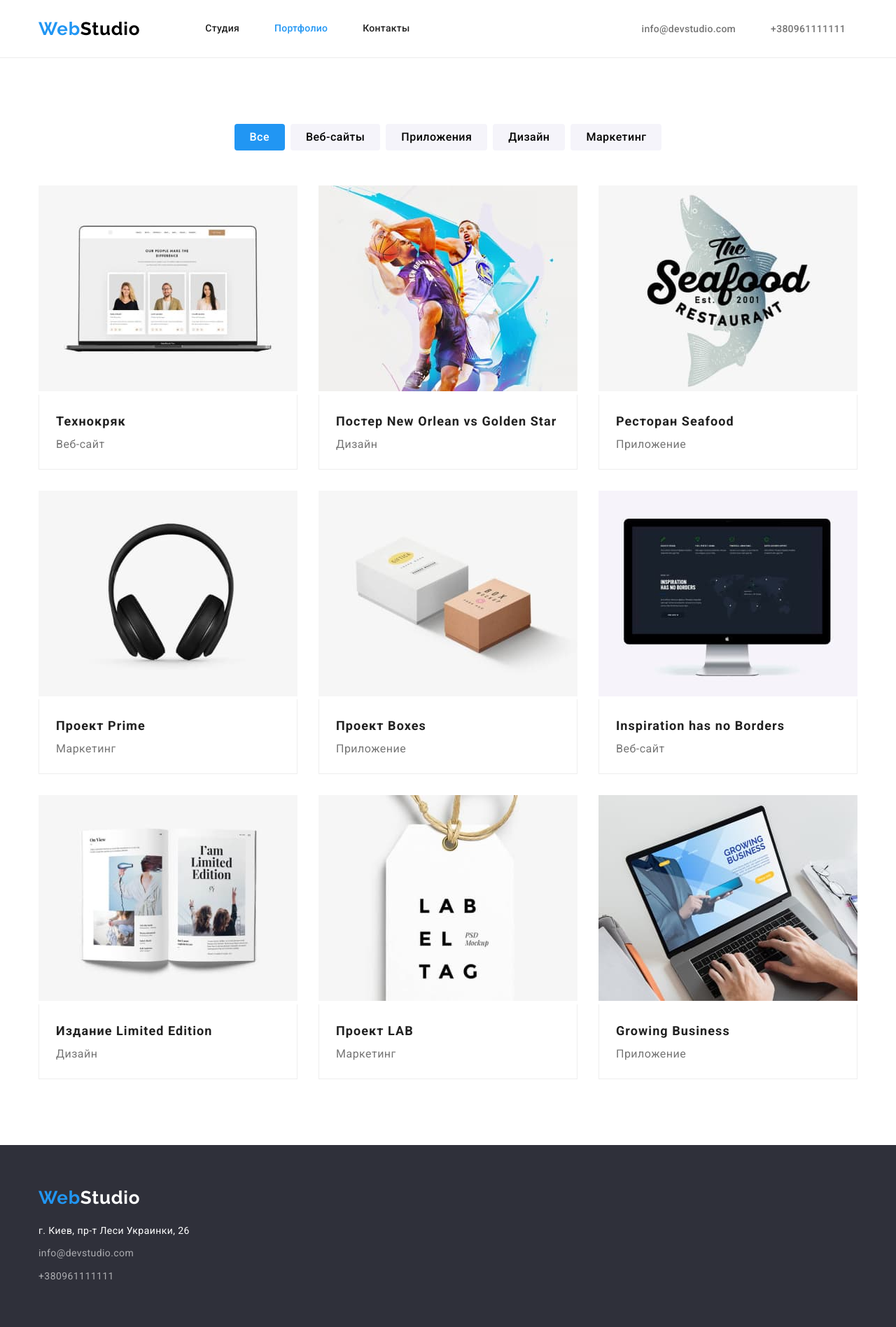
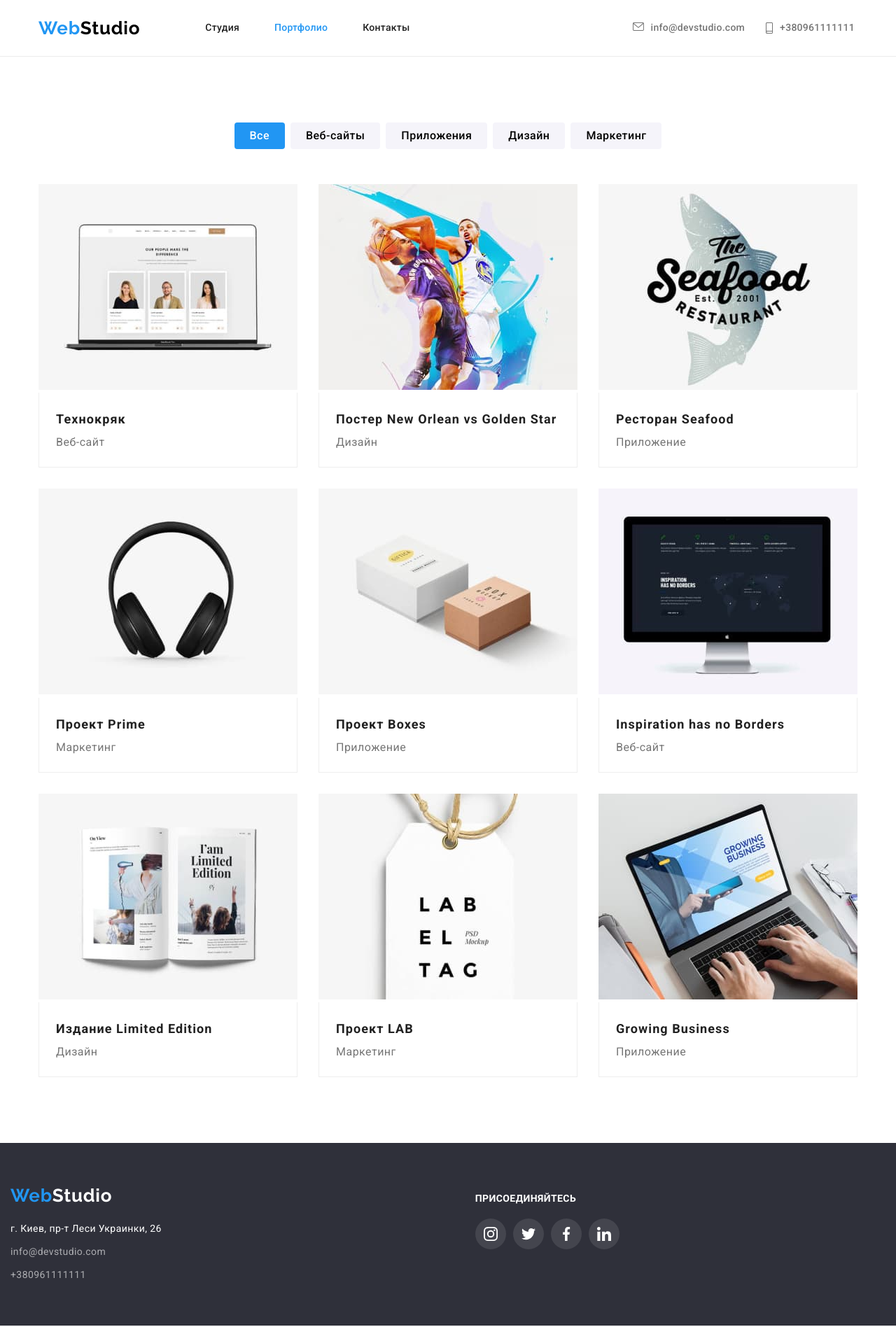
Before and after one commit to Katenver/goit-markup-hw-04, a plain HTML site: page portfolio.html in a window 1280 px wide. Shown: the whole page at 70% size. Drawn offline with nearby package versions, Linux system fonts and the light colour scheme.

Commit message:
14-45 22.07

```diff
--- a/css/styles.css
+++ b/css/styles.css
@@ -106,10 +106,11 @@ p {
 .header-contacts {
   display: flex;
   padding-left: 0px;
-  gap: 50px;
+  gap: 30px;
   padding-top: 32px;
   padding-bottom: 32px;
   margin: 0px;
+  align-items: center;
 }
 
 .header-phone {
@@ -117,7 +118,7 @@ p {
 }
 
 .header-mail {
-  margin-left: 331px;
+  margin-left: 318px;
 }
 
 .header-mail,
@@ -129,16 +130,37 @@ p {
   letter-spacing: 0.02em;
   color: var(--txt-cl);
 }
+.header-mail{
+  display: flex;
+  gap: 10px;
+}
+.header-phone{
+  display: flex;
+    gap: 10px;
+}
+.header-mail-icon,
+.header-phone-icon{
+  fill: #757575;
+}
 
 .nav-current-link {
   color: var(--accent-txt);
 }
 
+.mail-link:focus,
 .mail-link:hover,
-.mail-link:focus,
-.phone-link:focus,
-.phone-link:hover {
+.phone-link:hover,
+.phone-link:focus{
   color: var(--accent-txt);
+}
+
+.mail-link:focus .header-mail-icon,
+.mail-link:hover .header-mail-icon {
+  fill: var(--accent-txt);
+}
+.phone-link:hover .header-phone-icon,
+.phone-link:focus .header-phone-icon {
+  fill: var(--accent-txt);
 }
 
 .hero {
@@ -268,6 +290,7 @@ p {
 
 .team-item {
   flex-basis: calc((100% - 90px) / 4);
+  box-shadow: 1px 0px 2px rgba(0, 0, 0, 0.2), 1px 0px 1px rgba(0, 0, 0, 0.14), 3px 0px 1px rgba(0, 0, 0, 0.12);
 }
 
 .team-content {
@@ -275,8 +298,7 @@ p {
   background-color: var(--btn-txt-cl);
   padding-top: 30px;
   padding-bottom: 30px;
-  box-shadow: 0px 1px 3px rgba(0, 0, 0, 0.12), 0px 1px 1px rgba(0, 0, 0, 0.14),
-    0px 2px 1px rgba(0, 0, 0, 0.2);
+
   border-radius: 0px 0px 4px 4px;
 }
 
@@ -328,14 +350,14 @@ p {
 }
 .team-socials-link:hover,
 .team-socials-link:focus {
-  background-color: #2196F3;
+  background-color: var(--accent-txt);
 
 }
 .team-socials-icon{
   fill: #AFB1B8;
 }
 .team-socials-link:hover .team-socials-icon{
-  fill: #ffffff;
+  fill: var(--btn-txt-cl);
 
 }
 .clients-section{
@@ -362,7 +384,7 @@ p {
 }
 .clients-link:hover,
 .clients-link:focus {
-border-color: #2196F3;
+border-color: var(--accent-txt);
 }
 .client-icon {
   fill:#AFB1B8;
@@ -371,7 +393,7 @@ border-color: #2196F3;
 
 .client-icon:hover,
 .client-icon:focus{
-  fill: #2196F3;
+  fill: var(--accent-txt);
 }
 
 
@@ -456,7 +478,7 @@ border-color: #2196F3;
 }
 .footer-socials-link:hover,
 .footer-socials-link:focus{
-  background-color: #2196F3;
+  background-color: var(--accent-txt);
 }
 .footer-socials-icon{
   fill:var(--btn-txt-cl)
@@ -511,9 +533,21 @@ border-color: #2196F3;
 
 .project-item {
   flex-basis: calc((100% - 60px) / 3);
+
+}
+.portfolio-link {
+display: block;
+text-decoration: none;
+color: currentColor;
+}
+
+.portfolio-link:hover,
+.portfolio-link:focus {
+box-shadow: 1px  0px 1px rgba(0, 0, 0, 0.12), 4px 0px 4px rgba(0, 0, 0, 0.06), 6px 1px 4px rgba(0, 0, 0, 0.16);
 }
 
 .project-content {
+
   padding: 20px 24px;
   border: 1px solid #eeeeee;
   border-top: none;
@@ -541,6 +575,8 @@ border-color: #2196F3;
 
 .filter-btn:hover,
 .filter-btn:focus {
-  background: var(--accent-txt);
-  color: var(--btn-txt-cl);
+box-shadow: 2px 0px 2px rgba(0, 0, 0, 0.12), 2px 0px 1px rgba(0, 0, 0, 0.08), 1px 0px 3px rgba(0, 0, 0, 0.1);
 }
+
+  /*background: var(--accent-txt);
+  color: var(--btn-txt-cl);/*
--- a/portfolio.html
+++ b/portfolio.html
@@ -45,14 +45,16 @@
 
         <ul class="header-contacts">
           <li>
-            <a class="header-mail mail-link" href="mailto:info@devstudio.com"
-              >info@devstudio.com</a
-            >
+            <a class="header-mail mail-link" href="mailto:info@devstudio.com"><svg class="header-mail-icon" width="16"
+                height="12">
+                <use href="./icons.svg/image.svg#icon-envelope"></use>
+              </svg>info@devstudio.com</a>
+
           </li>
           <li>
-            <a class="header-phone phone-link" href="tel:+380961111111"
-              >+380961111111</a
-            >
+            <a class="header-phone phone-link" href="tel:+380961111111"><svg class="header-phone-icon" width="10" height="16">
+                <use href="./icons.svg/image.svg#icon-smartphone"></use>
+              </svg>+380961111111</a>
           </li>
         </ul>
       </div>
@@ -75,6 +77,7 @@
 
           <ul class="projects-list">
             <li class="project-item">
+              <a class="portfolio-link" href="">
               <img
                 width="370"
                 src="images/prtf-images/img1.jpg"
@@ -84,9 +87,11 @@
                 <h2 class="project-name">Технокряк</h2>
                 <p class="project-text">Веб-сайт</p>
               </div>
+              </a>
             </li>
 
             <li class="project-item">
+              <a class="portfolio-link" href="">
               <img
                 width="370"
                 src="images/prtf-images/img2.jpg"
@@ -99,8 +104,10 @@
                 </h2>
                 <p class="project-text">Дизайн</p>
               </div>
+              </a>
             </li>
             <li class="project-item">
+              <a class="portfolio-link" href="">
               <img
                 width="370"
                 src="images/prtf-images/img3.jpg"
@@ -110,8 +117,10 @@
                 <h2 class="project-name" lang="en">Ресторан Seafood</h2>
                 <p class="project-text">Приложение</p>
               </div>
+              </a>
             </li>
             <li class="project-item">
+              <a class="portfolio-link" href="">
               <img
                 width="370"
                 src="images/prtf-images/img4.jpg"
@@ -121,8 +130,10 @@
                 <h2 class="project-name" lang="en">Проект Prime</h2>
                 <p class="project-text">Маркетинг</p>
               </div>
+              </a>
             </li>
             <li class="project-item">
+              <a class="portfolio-link" href="">
               <img
                 width="370"
                 src="images/prtf-images/img5.jpg"
@@ -132,8 +143,10 @@
                 <h2 class="project-name" lang="en">Проект Boxes</h2>
                 <p class="project-text">Приложение</p>
               </div>
+              </a>
             </li>
             <li class="project-item">
+              <a class="portfolio-link" href="">
               <img
                 width="370"
                 src="images/prtf-images/img6.jpg"
@@ -145,9 +158,11 @@
                 </h2>
                 <p class="project-text">Веб-сайт</p>
               </div>
+              </a>
             </li>
 
             <li class="project-item">
+              <a class="portfolio-link" href="">
               <img
                 width="370"
                 src="images/prtf-images/img7.jpg"
@@ -157,8 +172,10 @@
                 <h2 class="project-name" lang="en">Издание Limited Edition</h2>
                 <p class="project-text">Дизайн</p>
               </div>
+              </a>
             </li>
             <li class="project-item">
+              <a class="portfolio-link" href="">
               <img
                 width="370"
                 src="images/prtf-images/img8.jpg"
@@ -168,8 +185,10 @@
                 <h2 class="project-name" lang="en">Проект LAB</h2>
                 <p class="project-text">Маркетинг</p>
               </div>
+              </a>
             </li>
             <li class="project-item">
+              <a class="portfolio-link" href="">
               <img
                 width="370"
                 src="images/prtf-images/img9.jpg"
@@ -179,6 +198,7 @@
                 <h2 class="project-name" lang="en">Growing Business</h2>
                 <p class="project-text">Приложение</p>
               </div>
+              </a>
             </li>
           </ul>
         </div>
@@ -200,6 +220,40 @@
           >
         </address>
       </div>
+      <div class="container social-container">
+        <h2 class="footer-social-title">Присоединяйтесь</h2>
+        <ul class="footer-social-list">
+          <li class="footer-social-item">
+            <a class="footer-socials-link link" href="" target="_blank" rel="noopener noreferrer" aria-label="instagram">
+              <svg class="footer-socials-icon" width="20" height="20">
+                <use href="./icons.svg/image.svg#icon-instagram-2"></use>
+              </svg>
+            </a>
+          </li>
+          <li class="footer-social-item">
+            <a class="footer-socials-link link" href="" target="_blank" rel="noopener noreferrer" aria-label="twitter">
+              <svg class="footer-socials-icon" width="20" height="20">
+                <use href="./icons.svg/image.svg#icon-twitter-1"></use>
+              </svg>
+            </a>
+          </li>
+          <li class="footer-social-item">
+            <a class="footer-socials-link link" href="" target="_blank" rel="noopener noreferrer" aria-label="facebook">
+              <svg class="footer-socials-icon" width="20" height="20">
+                <use href="./icons.svg/image.svg#icon-facebook-1"></use>
+              </svg>
+            </a>
+          </li>
+          <li class="footer-social-item">
+            <a class="footer-socials-link link" href="" target="_blank" rel="noopener noreferrer" aria-label="linkedin">
+              <svg class="footer-socials-icon" width="20" height="20">
+                <use href="./icons.svg/image.svg#icon-linkedin-1"></use>
+              </svg>
+            </a>
+          </li>
+        </ul>
+
+      </div>
     </footer>
   </body>
 </html>
```
Also changed, not shown: index.html (+8 -4 lines).
